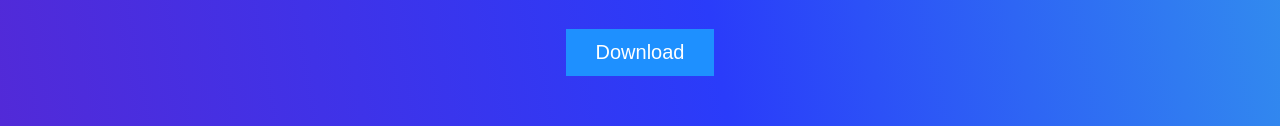
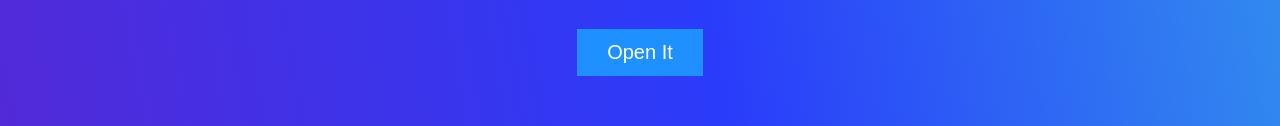
Before and after one commit to rahmahimas/haha, a plain HTML site: page index.html in a window 1280 px wide. Shown: the part 1098-1224 px from the top of the page. Drawn offline with nearby package versions, Linux system fonts and the light colour scheme; some packages are replaced by stand-ins of ours; a script that the page names is missing; a web font is replaced by a local one.

Commit message:
Update index.html

```diff
--- a/index.html
+++ b/index.html
@@ -78,7 +78,7 @@
 
     <div class="download">
       <a href="https://i.ibb.co/gj2zwD3/1.png" download>
-        <button type="button" class="btn btn-indigo btn-lg" style="float:right">Download</button>
+        <button type="button" class="btn btn-indigo btn-lg btn-rounded" style="float:right">Open It</button>
       </a>
     </div>
 <!--   Coupon   -->
```
